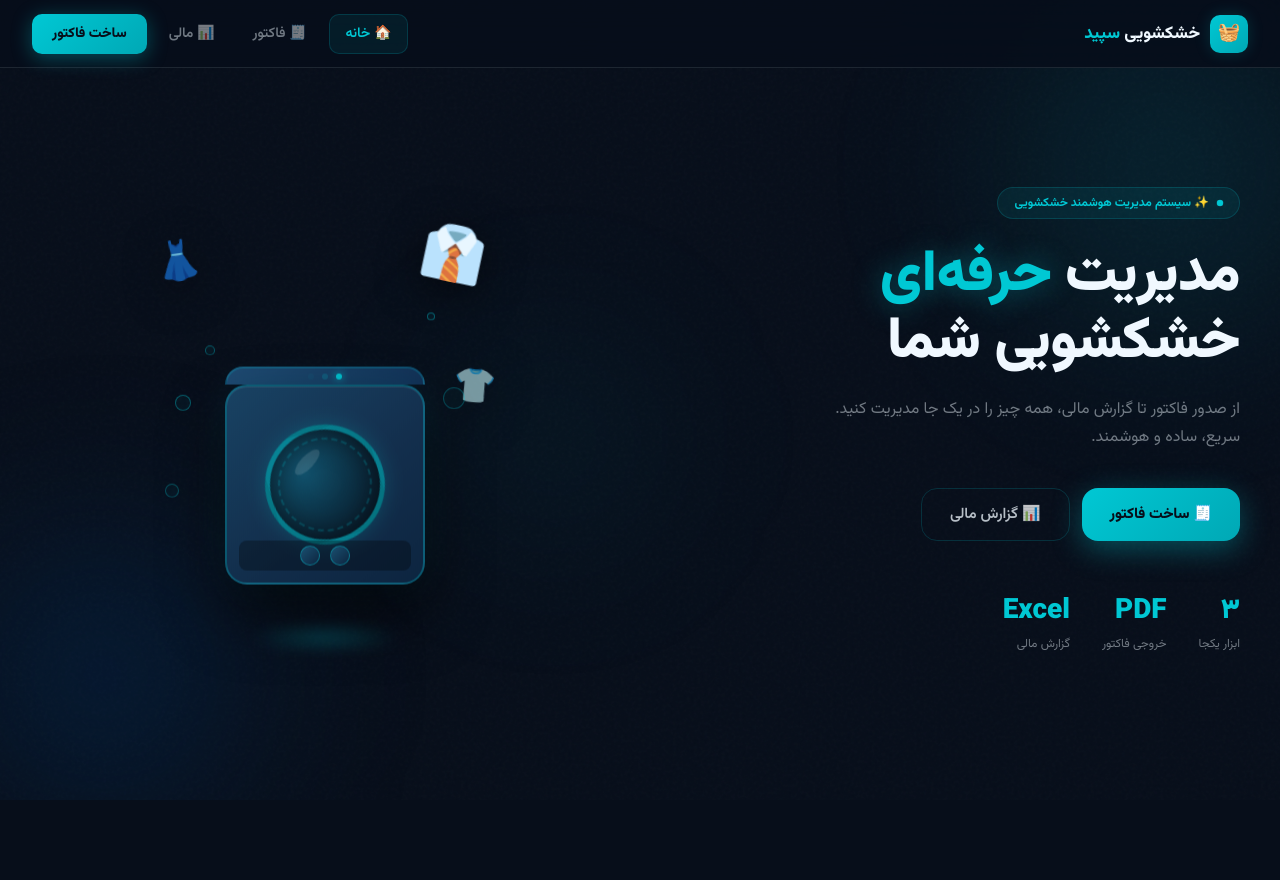
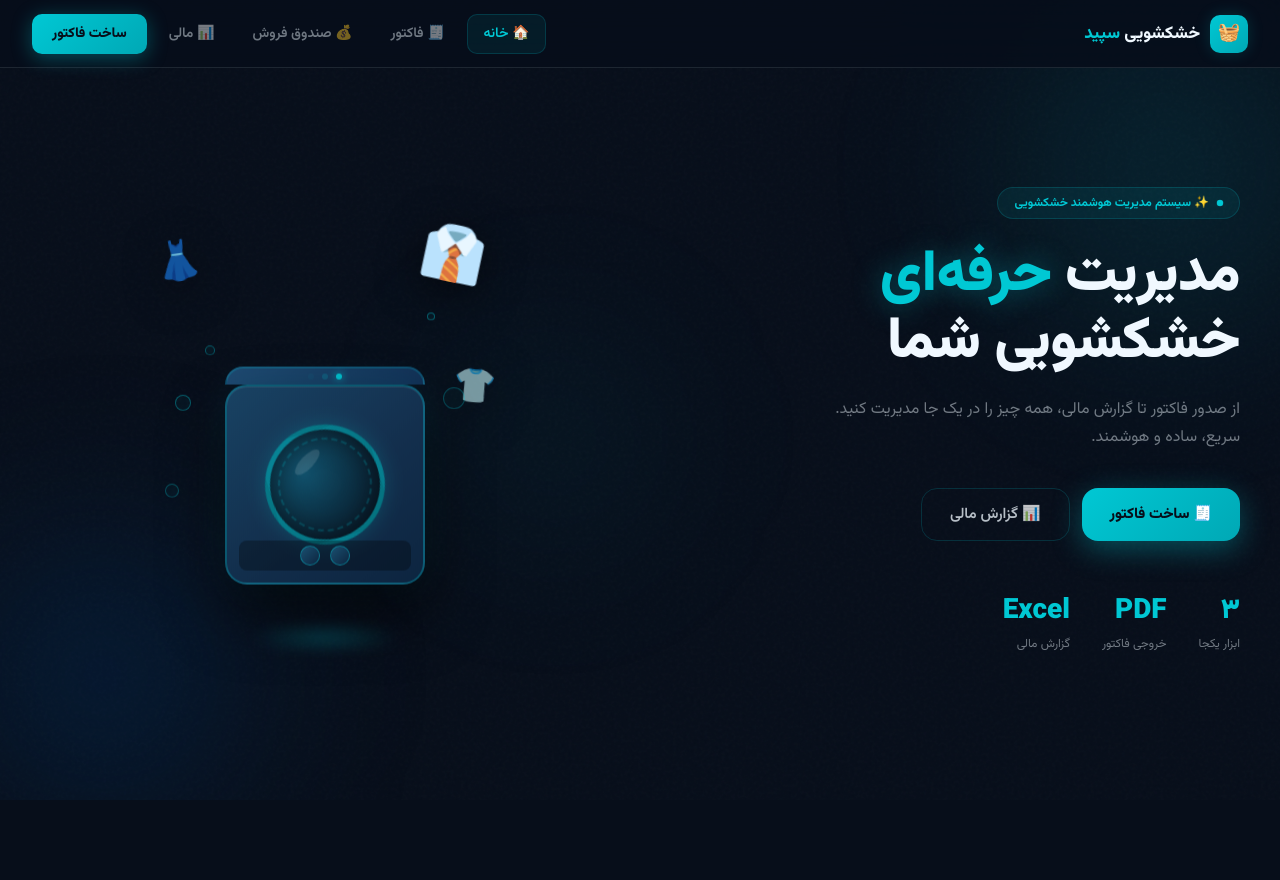
Before and after one commit to alirezamirzaie1pc-dot/newsepid, a plain HTML site: page index.html in a window 1280 px wide. Shown: the top 880 px of the page. Drawn offline with Linux system fonts and the light colour scheme.

Commit message:
Update index.html

```diff
--- a/index.html
+++ b/index.html
@@ -467,6 +467,7 @@ footer .made a:hover { color: var(--teal); }
   <ul class="nav-links" id="navLinks">
     <li><a href="index.html" class="active">🏠 خانه</a></li>
     <li><a href="invoice.html">🧾 فاکتور</a></li>
+    <li><a href="sales.html">💰 صندوق فروش</a></li>
     <li><a href="finance.html">📊 مالی</a></li>
     <li><a href="invoice.html" class="nav-cta">ساخت فاکتور</a></li>
   </ul>
```
